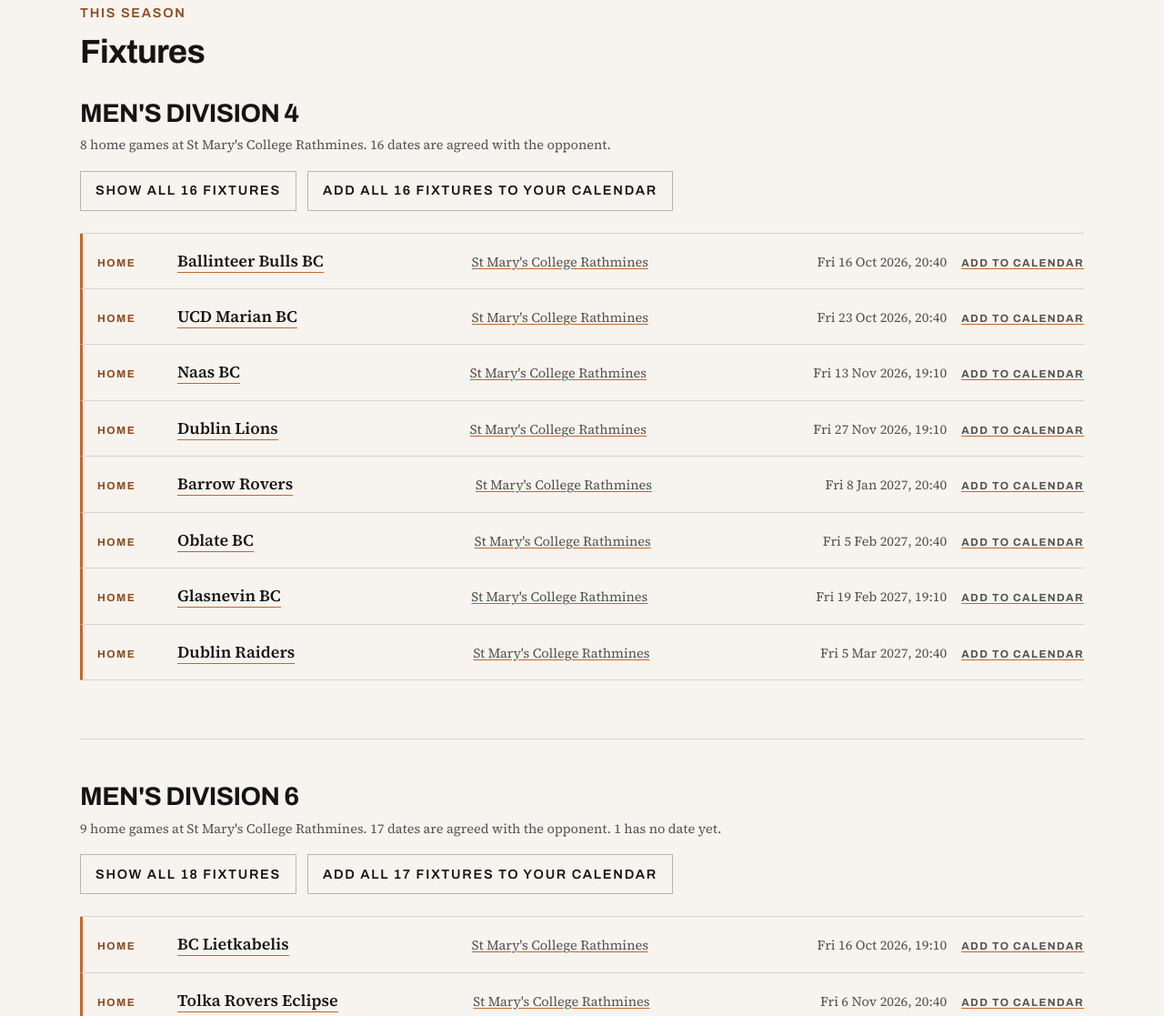
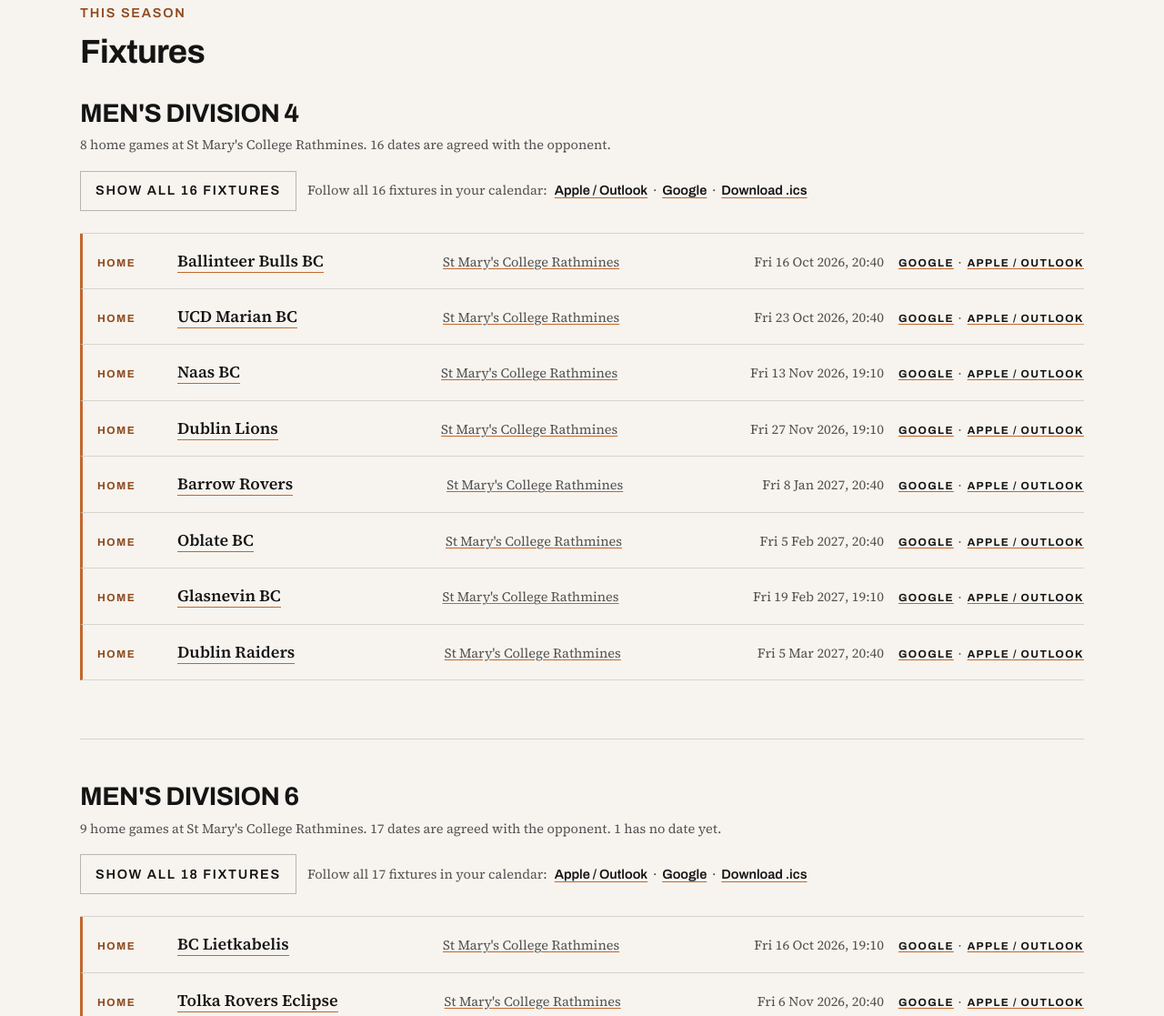
Before and after one commit to iddodi33/rbc-website, a plain HTML site: page index.html in a window 1280 px wide. Shown: the part 2055-3172 px from the top of the page at 91% size. Drawn offline with Linux system fonts and the light colour scheme.

Commit message:
Fixtures: Google and Apple calendar links per game, subscribable feeds per squad

```diff
--- a/css/layout.css
+++ b/css/layout.css
@@ -971,17 +971,11 @@
   color: var(--text-muted);        /* 6.9:1 on paper */
 }
 
-/* The calendar link takes the status slot on a confirmed row. Same caps
-   styling as the badge, underlined in accent so it reads as a link. */
+/* The calendar links take the status slot on a confirmed row, in the same
+   caps styling as the badge they replace. */
 .fixture__cal {
   color: var(--text);
-  text-decoration: underline;
-  text-decoration-color: var(--accent);
-  text-underline-offset: 0.2em;
-}
-
-.fixture__cal:hover {
-  color: var(--accent);
+  white-space: nowrap;
 }
 
 /* The toggle and the whole-squad calendar link share one line above the
@@ -994,8 +988,39 @@
   margin: 0;
 }
 
-a.fixtures-calendar {
-  text-decoration: none;
+/* Per-row calendar pair, and the per-squad subscribe line. */
+.fixture__cal-link,
+.fixtures-subscribe__link {
+  color: var(--text);
+  text-decoration: underline;
+  text-decoration-color: var(--accent);
+  text-underline-offset: 0.2em;
+}
+
+.fixture__cal-link:hover,
+.fixtures-subscribe__link:hover {
+  color: var(--accent);
+}
+
+.fixture__cal-sep {
+  margin-inline: 0.4em;
+  color: var(--text-muted);
+}
+
+.fixtures-subscribe {
+  font-size: var(--step--1);
+  color: var(--text-muted);
+  margin-block-start: var(--space-4);
+}
+
+.fixtures-subscribe__label {
+  margin-inline-end: var(--space-2);
+}
+
+.fixtures-subscribe__link {
+  font-family: var(--font-display);
+  font-weight: var(--weight-semibold);
+  white-space: nowrap;
 }
 
 /* The date of an offered slot is not a fact yet, so it does not get to look
--- a/index.html
+++ b/index.html
@@ -673,9 +673,18 @@
            worse in a calendar than on a page. */
         var ev = isConfirmed ? icsEvent(fixture, divisionLabel) : null;
         if (ev) {
-          var cal = icsLink("Add to calendar", "fixture__status fixture__cal", [ev],
-            "rathmines" + String(fixture.date).replace(/-/g, "") + ".ics");
-          cal.appendChild(label(", " + (fixture.opponent || "") + " on " + dateText));
+          /* Two ways in: Google opens a pre-filled event in one tap; the
+             .ics file is what Apple Calendar and Outlook open natively. */
+          var cal = el("span", "fixture__status fixture__cal");
+          cal.appendChild(label("Add " + (fixture.opponent || "") + " on " + dateText + " to your calendar: "));
+          var g = el("a", "fixture__cal-link", "Google");
+          g.href = googleUrl(fixture, divisionLabel);
+          g.target = "_blank";
+          g.rel = "noopener";
+          cal.appendChild(g);
+          cal.appendChild(el("span", "fixture__cal-sep", "\u00b7"));
+          cal.appendChild(icsLink("Apple / Outlook", "fixture__cal-link", [ev],
+            "rathmines" + String(fixture.date).replace(/-/g, "") + ".ics"));
           li.appendChild(cal);
         } else {
           var badge = el("span", "fixture__status");
@@ -799,10 +808,24 @@
           .filter(Boolean);
         var actions = el("p", "fixtures-actions");
         actions.appendChild(toggle);
-        if (events.length) {
-          actions.appendChild(icsLink("Add all " + events.length + " fixtures to your calendar",
-            "fixtures-toggle fixtures-calendar", events,
-            "rathmines" + String(division.id || "squad").replace(/[^a-z0-9]/g, "") + "fixtures.ics"));
+        if (events.length && division.id) {
+          var sub = el("span", "fixtures-subscribe");
+          sub.appendChild(el("span", "fixtures-subscribe__label",
+            "Follow all " + events.length + " fixtures in your calendar:"));
+          var apple = el("a", "fixtures-subscribe__link", "Apple / Outlook");
+          apple.href = "webcal://" + feedUrl(division.id);
+          sub.appendChild(apple);
+          sub.appendChild(el("span", "fixture__cal-sep", "\u00b7"));
+          var google = el("a", "fixtures-subscribe__link", "Google");
+          google.href = "https://calendar.google.com/calendar/r?cid=" +
+                        encodeURIComponent("https://" + feedUrl(division.id));
+          google.target = "_blank";
+          google.rel = "noopener";
+          sub.appendChild(google);
+          sub.appendChild(el("span", "fixture__cal-sep", "\u00b7"));
+          sub.appendChild(icsLink("Download .ics", "fixtures-subscribe__link", events,
+            "rathmines" + String(division.id).replace(/[^a-z0-9]/g, "") + "fixtures.ics"));
+          actions.appendChild(sub);
         }
         section.appendChild(actions);
         section.appendChild(list);
@@ -890,6 +913,31 @@
         return a;
       }
 
+      function googleUrl(fixture, divisionLabel) {
+        var isHome = fixture.home === true;
+        var title = (isHome ? "Rathmines BC v " + fixture.opponent : fixture.opponent + " v Rathmines BC") +
+                    " (" + divisionLabel + ")";
+        var q = [
+          "action=TEMPLATE",
+          "text=" + encodeURIComponent(title),
+          "dates=" + icsStamp(fixture.date, fixture.time) + "/" + addMinutes(fixture.date, fixture.time, 90),
+          "ctz=Europe%2FDublin",
+          "location=" + encodeURIComponent(fixture.venueAddress || fixture.venue || ""),
+          "details=" + encodeURIComponent((isHome ? "Home" : "Away") + " game, " + divisionLabel + "." +
+            (fixture.mapUrl ? " Map: " + fixture.mapUrl : ""))
+        ];
+        return "https://calendar.google.com/calendar/render?" + q.join("&");
+      }
+
+      /* Subscribable feeds, built by scripts/buildcalendars.js and committed
+         under /calendars/. Apple and Outlook take webcal://, Google takes the
+         https URL through its add-by-URL screen. The host is read at runtime
+         so the links work on the preview URL and on rathminesbc.ie alike. */
+      function feedUrl(divisionId) {
+        return location.host + "/calendars/rathmines" +
+               String(divisionId || "").replace(/[^a-z0-9]/g, "") + "fixtures.ics";
+      }
+
       var CLUBS = null;
       function render(data) {
         CLUBS = data && data.clubs && typeof data.clubs === "object" ? data.clubs : null;
```
Also changed, not shown: scripts/buildcalendars.js (added, +76 -0 lines), vercel.json (added), 2 other files.
